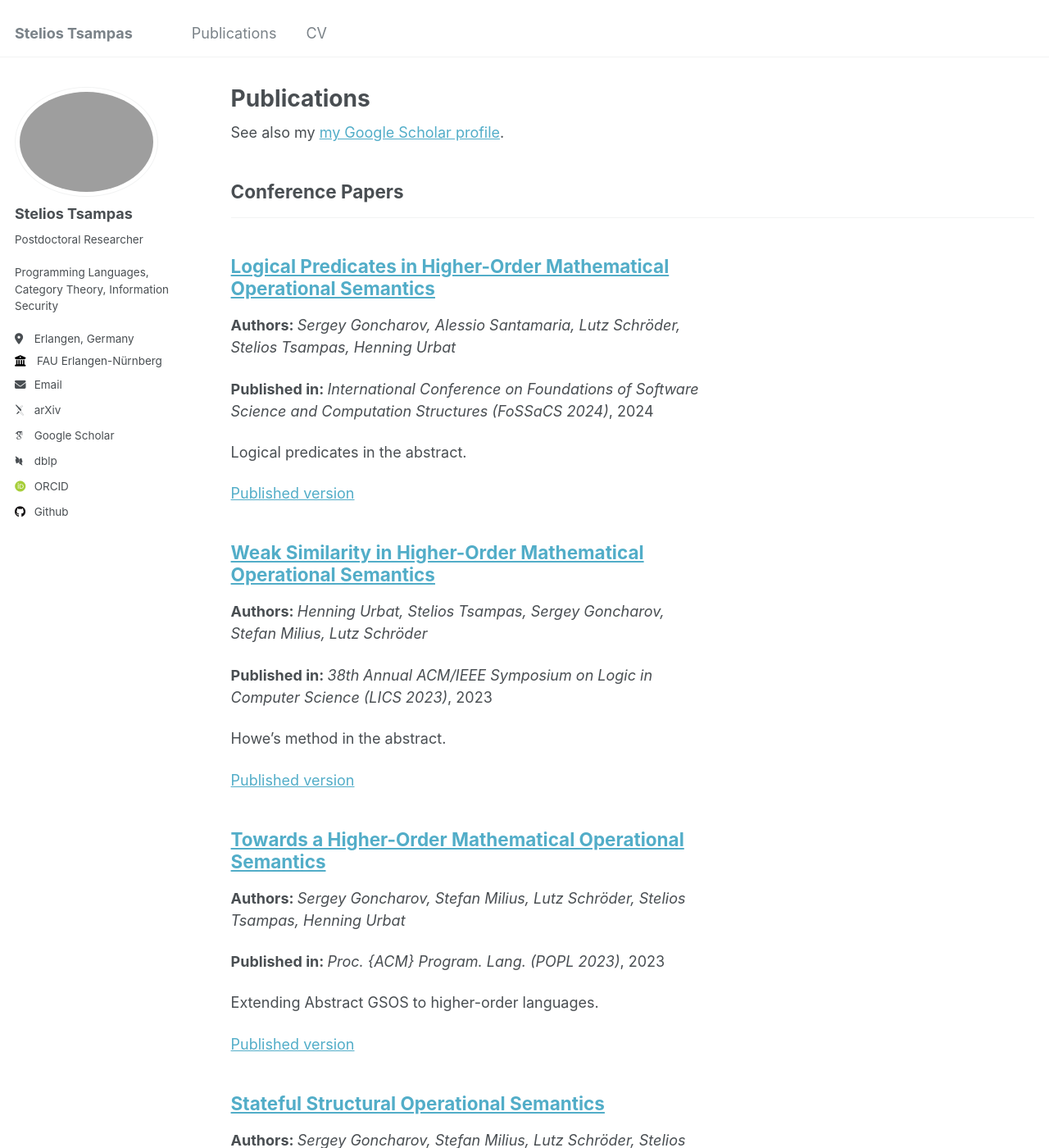
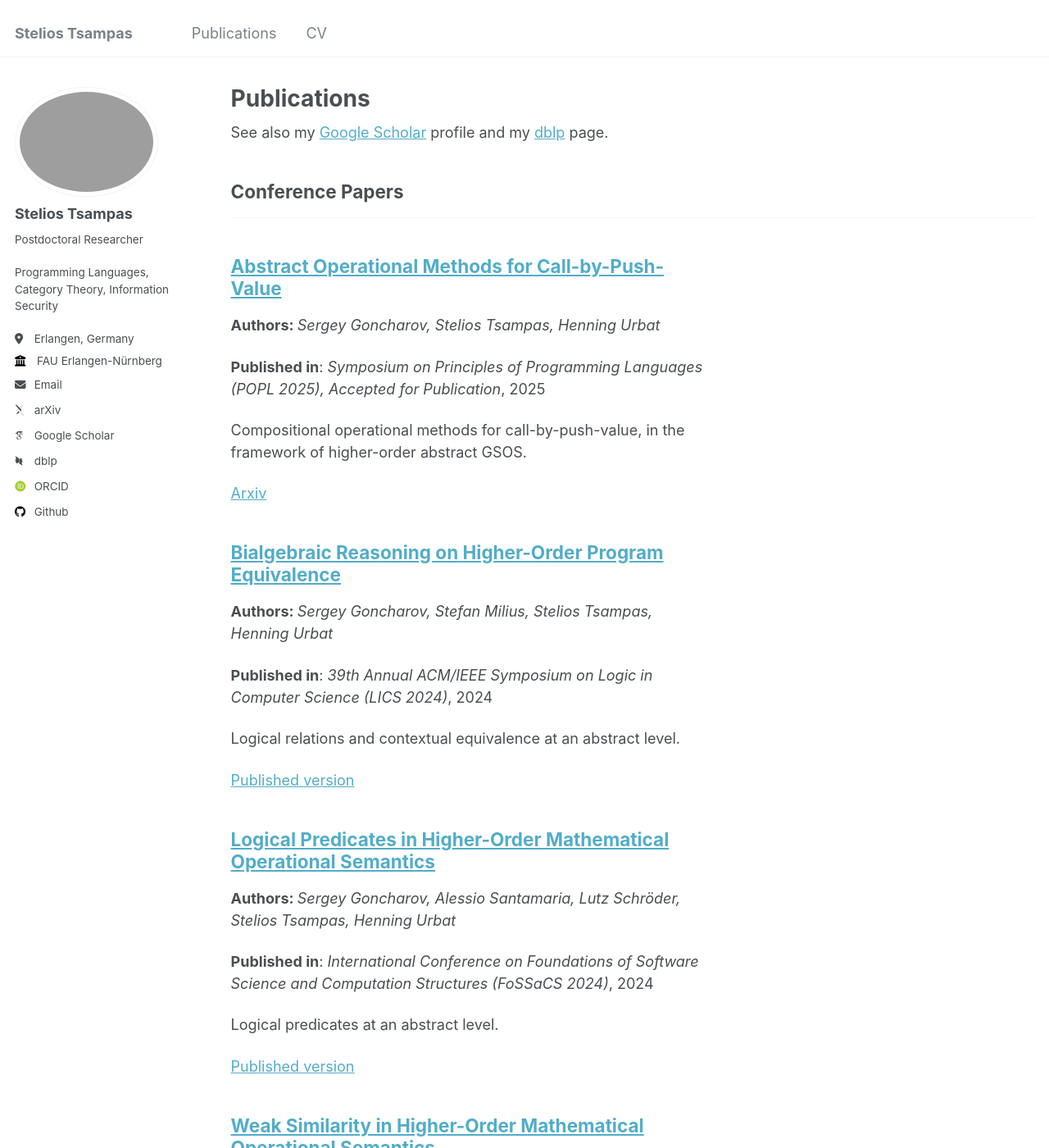
Before and after one commit to stelios-tau/stelios-tau.github.io, a Jekyll site: the page built from _pages/publications.html, in a window 1280 px wide and 1400 px high. Shown: the whole window at 82% size. Built offline with Jekyll 4.4.1, drawn with Linux system fonts in a browser that asks for light colours; some web fonts are replaced; some of the changed text lies outside the part shown.

Commit message:
Added publications

```diff
--- a/_includes/archive-single.html
+++ b/_includes/archive-single.html
@@ -42,7 +42,7 @@
           <p> {{ post.type }}, <i>{{ post.venue }}</i>, {{ post.date | default: "1900-01-01" | date: "%Y" }} </p>
           {% elsif post.collection == 'publications' %}
           <p><b>Authors: </b><i>{{post.authors}}</i></p>
-          <p><b>Published in: </b><i>{{ post.venue }}</i>, {{ post.date | default: "1900-01-01" | date: "%Y" }} </p>
+          <p><b>Published in</b>: <i>{{ post.venue }}</i>, {{ post.date | default: "1900-01-01" | date: "%Y" }} </p>
         {% elsif post.date %}
          <p class="page__date"><strong><i class="fa fa-fw fa-calendar" aria-hidden="true"></i> {{ site.data.ui-text[site.locale].date_label | default: "Published:" }}</strong> <time datetime="{{ post.date | default: "1900-01-01" | date_to_xmlschema }}">{{ post.date | default: "1900-01-01" | date: "%B %d, %Y" }}</time></p>
         {% endif %}
@@ -61,8 +61,12 @@
       <p>Recommended citation: {{ post.citation }}<br /><a href="{{ post.slidesurl }}">Download Slides</a></p>
     {% elsif post.citation %}
       <p>Recommended citation: {{ post.citation }}</p>
+    {% elsif post.paperurl and post.arxiv %}
+      <p><a href=" {{ post.paperurl }} ">Published version</a> | <a href=" {{ post.arxiv }} ">Arxiv</a></p>
     {% elsif post.paperurl %}
       <p><a href=" {{ post.paperurl }} ">Published version</a></p>
+    {% elsif post.arxiv %}
+      <p><a href=" {{ post.paperurl }} ">Arxiv</a></p>
     {% elsif post.slidesurl %}
       <p>Download <a href="{{ post.slidesurl }}">Slides</a></p></p>
     {% endif %}
--- a/_layouts/single.html
+++ b/_layouts/single.html
@@ -36,8 +36,9 @@ layout: default
 
         {% if page.collection == 'teaching' %}
           <p> {{ page.type }}, <i>{{ page.venue }}</i>, {{ page.date | default: "1900-01-01" | date: "%Y" }} </p>
-        {% elsif page.venue and page.date %}
-          <p>Published in <i>{{ page.venue }}</i>, {{ page.date | default: "1900-01-01" | date: "%Y" }} </p>
+          {% elsif page.venue and page.date %}
+          <p><b>Authors: </b><i>{{page.authors}}</i></p>
+          <p><b>Published in</b>: <i>{{ page.venue }}</i>, {{ page.date | default: "1900-01-01" | date: "%Y" }} </p>
         {% elsif page.date %}
           <p class="page__date"><strong><i class="fa fa-fw fa-calendar" aria-hidden="true"></i> {{ site.data.ui-text[site.locale].date_label | default: "Published:" }}</strong> <time datetime="{{ page.date | date_to_xmlschema }}">{{ page.date | default: "1900-01-01" | date: "%B %d, %Y" }}</time></p>
         {% endif %}
--- a/_pages/publications.html
+++ b/_pages/publications.html
@@ -6,7 +6,7 @@ author_profile: true
 ---
 
 {% if site.author.googlescholar %}
-  <div class="wordwrap">See also my <a href="{{site.author.googlescholar}}">my Google Scholar profile</a>.</div>
+<div class="wordwrap">See also my <a href="{{site.author.googlescholar}}">Google Scholar</a> profile and my <a href="{{site.author.dblp}}">dblp</a> page.</div>
 {% endif %}
 
 {% include base_path %}
--- a/_publications/2023-higher-order.md
+++ b/_publications/2023-higher-order.md
@@ -6,10 +6,10 @@ category: conferences
 permalink: /publication/2023-higher-order
 excerpt: "Extending Abstract GSOS to higher-order languages."
 date: 2023-01-11
-venue: 'Proc. {ACM} Program. Lang. (POPL 2023)'
+venue: 'Symposium on Principles of Programming Languages (POPL 2023)'
 paperurl: 'https://dl.acm.org/doi/10.1145/3571215'
 ---
 
-A cool result which solves a well-known problem, namely applying Turi and Plotkin's Abstract GSOS framework to higher-order languages. It also marked the beginning of the HO (Abstract) GSOS programme. There is really not much more to say; I will simply add that nailing this result was an arduous task, and it took us a while to figure out how to model the lambda calculus. I really hope you enjoy :).
+This works gives an answer to the long-standing issue of applying Turi and Plotkin's Abstract GSOS framework, or at least its underlying ideas, to higher-order languages. It also marked the beginning of the HO (Abstract) GSOS programme. There is really not much more to say; I will simply add that nailing this result was an arduous task, and it took us a while to figure out how to model the lambda calculus. I really hope you enjoy :).
 
 PS: The title is a homage to the original Turi and Plotkin paper from 1997.
--- a/_publications/2023-weak-similarity.md
+++ b/_publications/2023-weak-similarity.md
@@ -4,13 +4,13 @@ authors: "Henning Urbat, Stelios Tsampas, Sergey Goncharov, Stefan Milius, Lutz
 collection: publications
 category: conferences
 permalink: /publication/2023-weak-similarity
-excerpt: "Howe's method in the abstract."
+excerpt: "Howe's method at an abstract level."
 date: 2023-07-14
 venue: '38th Annual ACM/IEEE Symposium on Logic in Computer Science (LICS 2023)'
 paperurl: 'https://ieeexplore.ieee.org/document/10175706'
 ---
 
-An important paper of the HO Abstract GSOS programme, as it was the first time we attempted to implement a complex, so-called "operational" method, at the level of generality of higher-order abstract GSOS. I was not prepared for the level of complexity of Howe's method... but Henning was! Henning wrote the majority of this paper, which is why the authorship is contribution-based, for the first and only time during my Erlangen days.
+An important paper of the HO GSOS programme, as it was the first time we attempted to implement a complex, so-called "operational" method, at the level of generality of higher-order abstract GSOS. I was not prepared for the level of complexity of Howe's method... but Henning was! Henning wrote the majority of this paper, which is why the authorship is contribution-based, for the first and only time during my Erlangen days.
 
 The end result is quite satisfying, as it strips Howe's method to its bare essentials and alleviates the need to reinvent the wheel at every instance. This pattern, of lifting a well-known operational method to an abstract level, continues in follow-up work.
 
--- a/_publications/2024-logical-predicates.md
+++ b/_publications/2024-logical-predicates.md
@@ -4,14 +4,14 @@ authors: "Sergey Goncharov, Alessio Santamaria, Lutz Schröder, Stelios Tsampas,
 collection: publications
 category: conferences
 permalink: /publication/2024-logical-predicates
-excerpt: "Logical predicates in the abstract."
+excerpt: "Logical predicates at an abstract level."
 date: 2024-04-06
 venue: 'International Conference on Foundations of Software Science and Computation Structures (FoSSaCS 2024)'
 paperurl: 'https://link.springer.com/chapter/10.1007/978-3-031-57231-9_3'
 ---
 
-My first forray into the world of logical relations (of any kind), and our second "operational methods" paper of the HO Abstract GSOS programme. The ubiquity of logical relations, as basically the prime method for program reasoning with operational semantics, meant that such a reckoning was unavoidable. I was also deeply motivated to finally systematize this particular method, as I found logical relations to be, by-and-large, ad-hoc.
+My first forray into the world of logical relations (of any kind), and our second "operational methods" paper of the HO GSOS programme. The ubiquity of logical relations, as basically the prime method for "operational" program reasoning, meant that such a reckoning was unavoidable. I was also deeply motivated to finally systematize the method of logical relations, as I found it to be, by-and-large, ad-hoc.
 
-The end result makes me happy. Logical predicates can now boast an abstract-yet-accurate definition, a general construction (to obtain a logical predicate that can be used in proofs of e.g. termination) is given, along with a surprising, simple and neat proof principle. This work opened a brand new path for the programme, and I thus find this work particularly important.
+The end result makes me happy. Logical predicates can now boast an abstract-yet-accurate definition, a general construction (to obtain a logical predicate that can be used in proofs of e.g. termination) is given, along with a surprising, simple and neat proof principle. This work opened a brand new path for higher-order abstract GSOS, and I thus find it particularly important.
 
 Special thanks to Alessio Santamaria: it was our meeting at Boston that kicked things off.
--- /dev/null
+++ b/_publications/2024-logical-relations.md
@@ -0,0 +1,15 @@
+---
+title: "Bialgebraic Reasoning on Higher-Order Program Equivalence"
+authors: "Sergey Goncharov, Stefan Milius, Stelios Tsampas, Henning Urbat"
+collection: publications
+category: conferences
+permalink: /publication/2024-logical-relations
+excerpt: "Logical relations and contextual equivalence at an abstract level."
+date: 2024-07-08
+venue: '39th Annual ACM/IEEE Symposium on Logic in Computer Science (LICS 2024)'
+paperurl: 'https://dl.acm.org/doi/10.1145/3661814.3662099'
+---
+
+The "sibling" of the FoSSaCS 2024 paper. We switch our attention to logical relations and contextual equivalence. However, rather than simply tweaking a few definitions, we extend our theory to accommodate step-indexed logical relations for iso-recursive types.
+
+This is probably my favorite HO GSOS paper to date. It might not be groundbreaking, as the key breakthrough had already happened a few months earlier (i.e. in the FoSSaCS 2024 paper), but it is very nicely written, it unifies concepts such as applicative bisimilarity and logical equivalence under the same coalgebraic roof and it basically gives sound (w.r.t. contextual equivalence) logical relations "for free"... as long as one works within the confines of the higher-order abstract GSOS framework.
--- /dev/null
+++ b/_publications/2025-call-by-push-value.md
@@ -0,0 +1,13 @@
+---
+title: "Abstract Operational Methods for Call-by-Push-Value"
+authors: "Sergey Goncharov, Stelios Tsampas, Henning Urbat"
+collection: publications
+category: conferences
+permalink: /publication/2025-call-by-push-value
+excerpt: "Compositional operational methods for call-by-push-value, in the framework of higher-order abstract GSOS."
+date: 2025-01-01
+venue: 'Symposium on Principles of Programming Languages (POPL 2025), Accepted for Publication'
+arxiv: 'https://arxiv.org/abs/2410.17045'
+---
+
+Up to this point, all of the work on the higher-order abstract GSOS framework has mainly involved call-by-name languages. More precisely, even though the framework is known to be able to model the operational semantics of call-by-value languages, instantiating it in the naive, obvious way will not yield the correct, CBV variety of the needed program equivalences. This paper takes aim at this issue, and resolves it by switching the base universe of discourse to that of a 'multisorted' category. This allows one to model languages of varying complexity including call-by-push-value, which is the main contribution/use case of the paper. The compositional operational methods follow directly from the existing theory.
```
